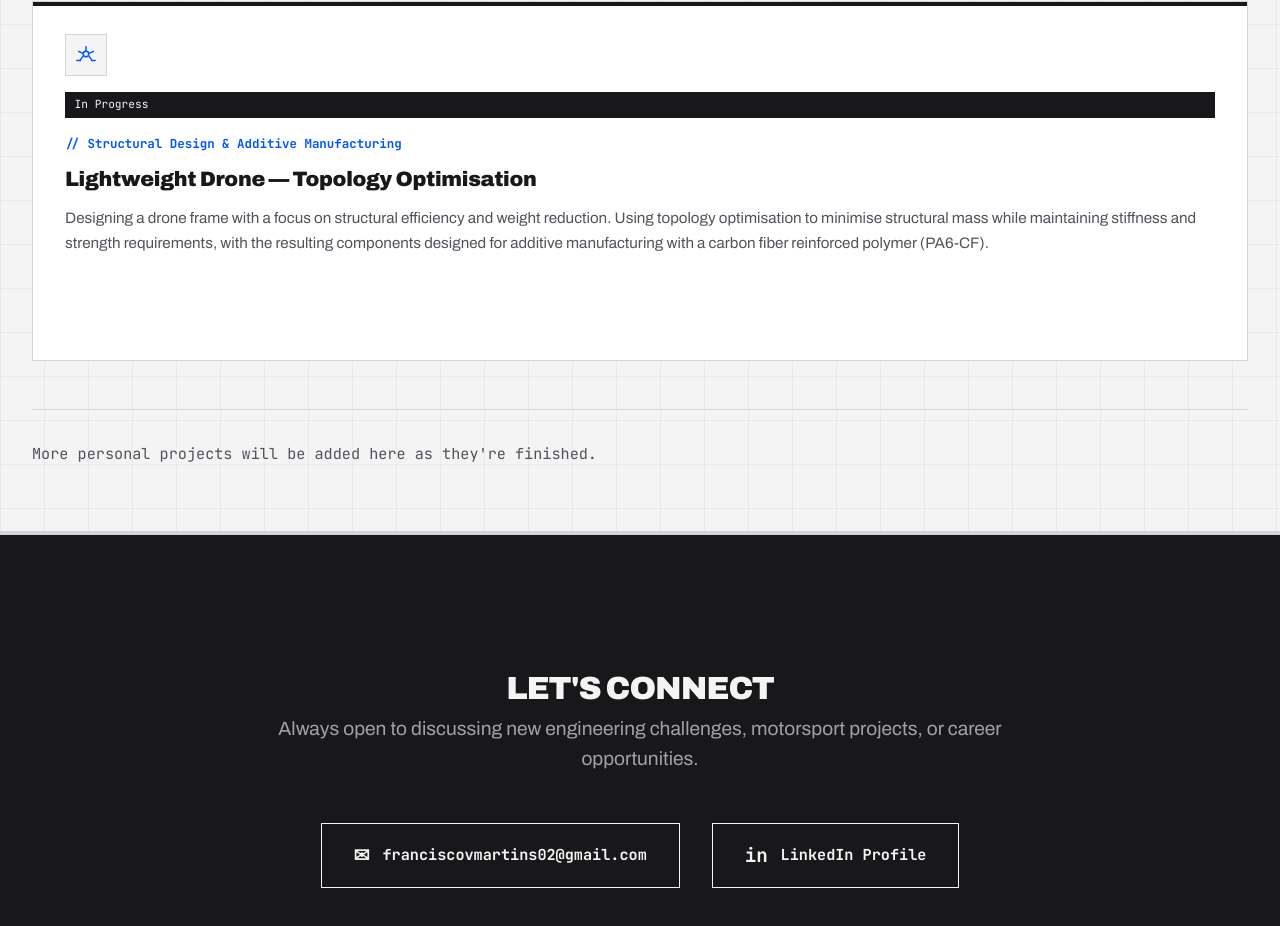
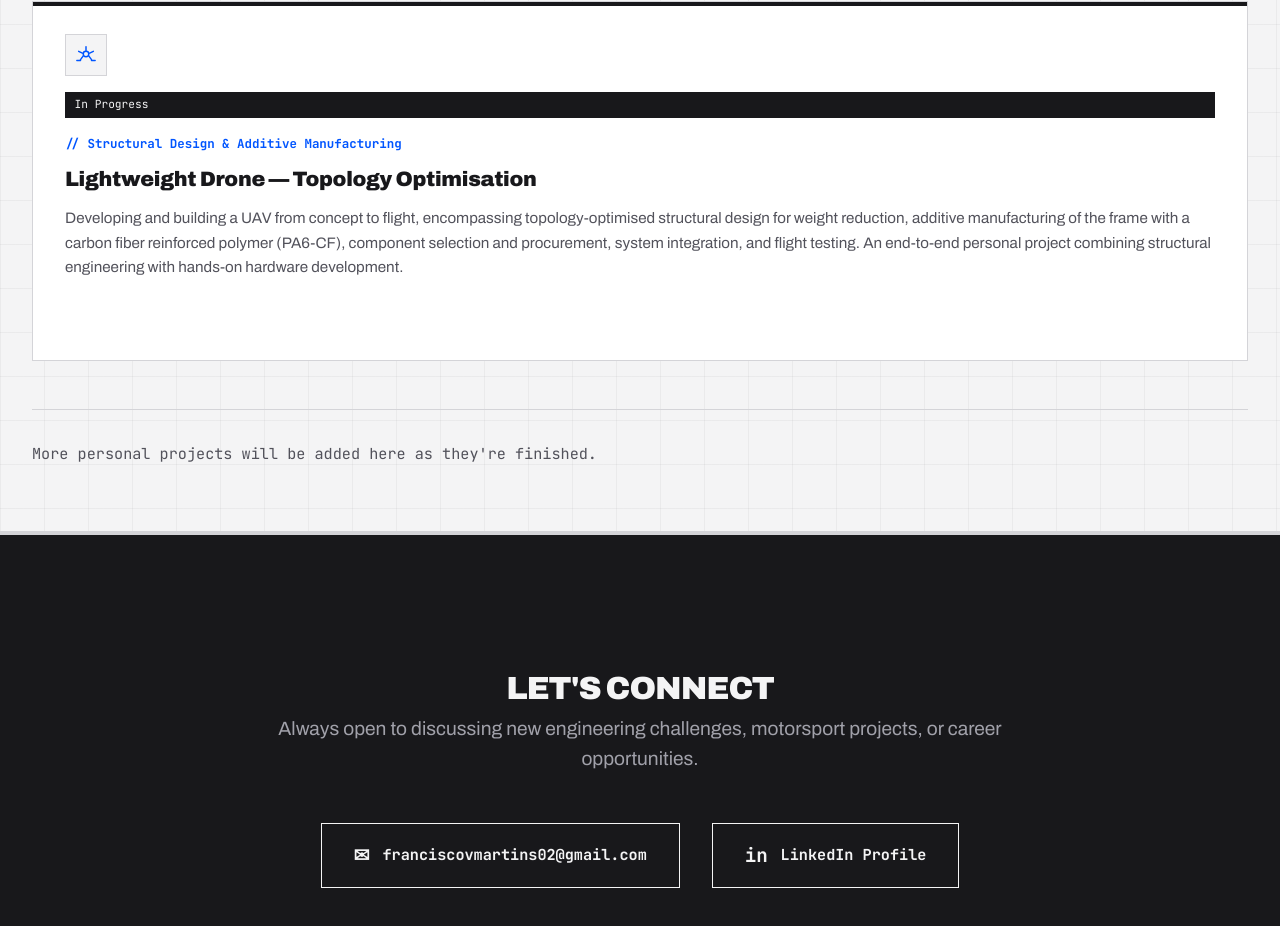
Before and after one commit to Franciscovmartins/portfolio, a plain HTML site: page personal.html in a window 1280 px wide. Shown: the part 1692-2618 px from the top of the page. Drawn offline with Linux system fonts and the light colour scheme.

Commit message:
Update personal.html

```diff
--- a/personal.html
+++ b/personal.html
@@ -69,7 +69,7 @@
                 <span class="card-eyebrow">Structural Design &amp; Additive Manufacturing</span>
                 <h3 class="card-title">Lightweight Drone &mdash; Topology Optimisation</h3>
                 <p class="card-desc">
-                    Designing a drone frame with a focus on structural efficiency and weight reduction. Using topology optimisation to minimise structural mass while maintaining stiffness and strength requirements, with the resulting components designed for additive manufacturing with a carbon fiber reinforced polymer (PA6-CF).
+                    Developing and building a UAV from concept to flight, encompassing topology-optimised structural design for weight reduction, additive manufacturing of the frame with a carbon fiber reinforced polymer (PA6-CF), component selection and procurement, system integration, and flight testing. An end-to-end personal project combining structural engineering with hands-on hardware development.
                 </p>
             </div>
         </div>
```
